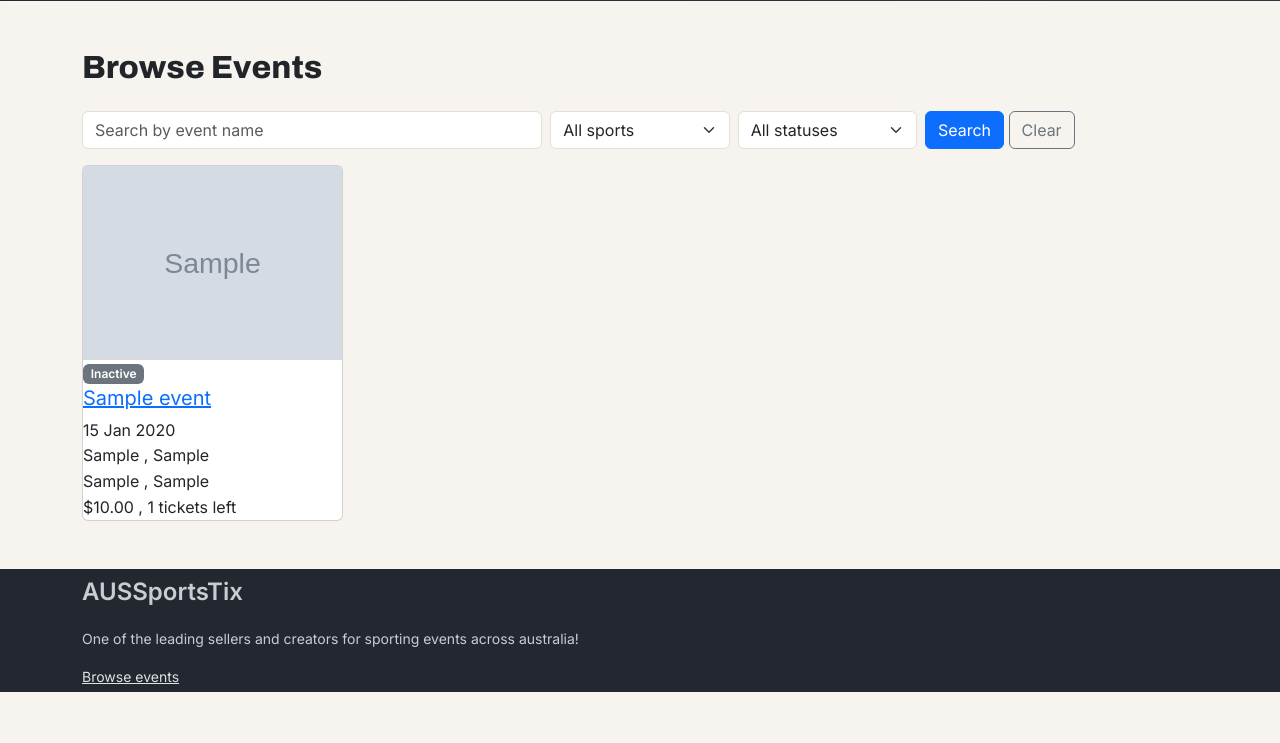
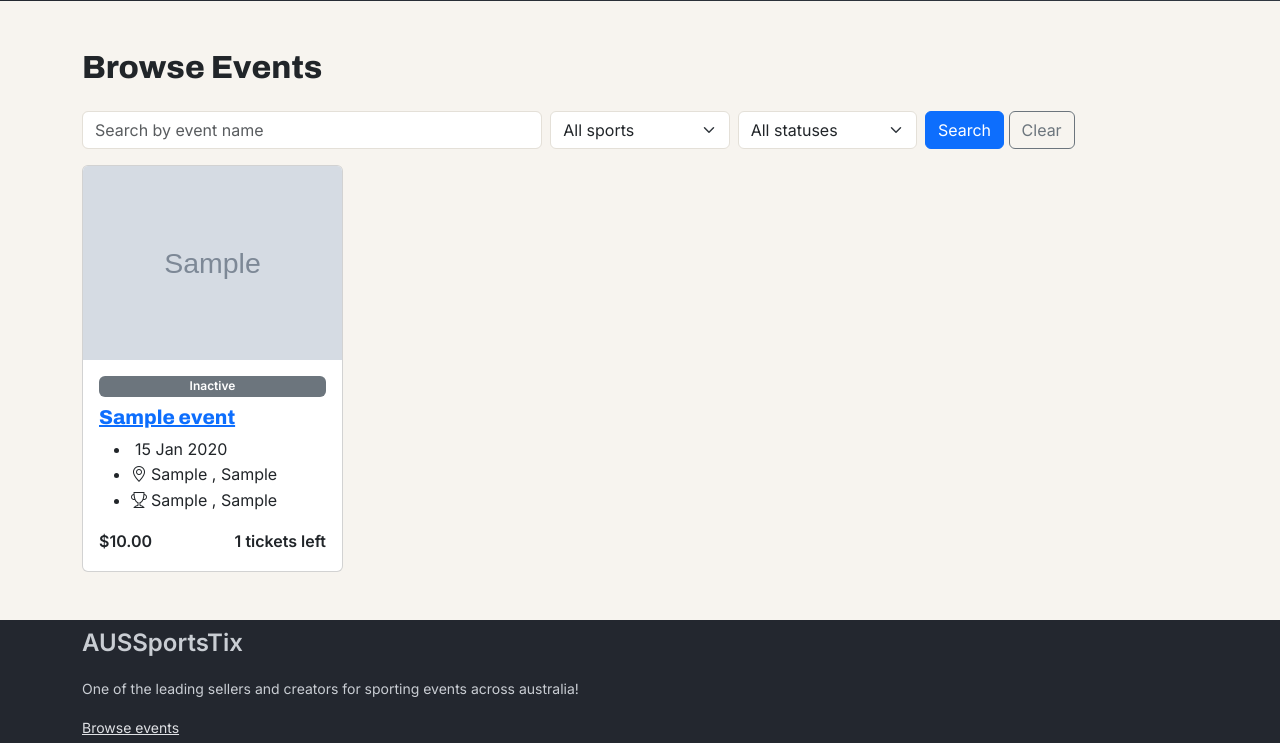
Before and after one commit to JoshK28/a2_group27, a Flask app: page / in a window 1280 px wide. Shown: the part 301-1044 px from the top of the page. Before the commit the page ends 993 px from the top, so only its background shows below. Run offline with Flask 3, Linux system fonts and the light colour scheme; tables that the repository leaves empty hold one stand-in row (values such as "Sample post"); grey boxes marked "Sample" are stand-in pictures; some libraries are stand-ins or nearby versions.

Commit message:
Improved formatting of event cards.

```diff
--- a/AUSSportsTix/templates/index.html
+++ b/AUSSportsTix/templates/index.html
@@ -69,20 +69,26 @@
 
                 <div class="card event-card h-100">
 
-                    <img src="{{ event.image }}">
+                    <img src="{{ event.image }}" class="card-img-top event event-card-img" alt="{{event.title}}">
 
-                    <div>
-                        <span class="badge text-bg-{{ badge[event.status] }}"> {{ event.status }} </span>
-                        <h5 class="card-title">
-                            <a href="{{ url_for('event.show', id=event.id) }}"> {{ event.title }} </a>
-                        </h5>
+                    <div class="card-body d-flex flex-column">
+                        <span class="badge text-bg-{{ badge[event.status] }} mb-2"> {{ event.status }} </span>
 
-                        <p class="card-text">
-                            {{ event.start.strftime('%d %b %Y') }} <br>
-                            {{ event.location }} , {{ event.city }} <br>
-                            {{ event.sport }} , {{ event.gender }} <br>
-                            ${{ '%.2f' % event.ticket_price }} , {{ event.tickets_remaining }} tickets left
-                        </p>
+                        <h3 class="h5 card-title">
+                            <a class="stretched-link" href="{{ url_for('event.show', id=event.id) }}"> {{ event.title }} </a>
+                        </h3>
+
+                        <!-- Display event details such as time,city, sport and gender.-->
+                        <ul >
+                            <li><i class="bi bi-calender-event me-1"></i>{{ event.start.strftime('%d %b %Y') }}</li>
+                            <li><i class="bi bi-geo-alt me-1"></i>{{ event.location }} , {{ event.city }}</li>
+                            <li><i class="bi bi-trophy me-1"></i>{{ event.sport }} , {{ event.gender }}</li>
+                        </ul>
+                        <!-- Price and availability of event tickets-->
+                        <div class="d-flex justify-content-between mt-auto fw-semibold">
+                            <span>${{ '%.2f' % event.ticket_price }}</span>
+                            <span>{{ event.tickets_remaining }}  tickets left</span>
+                        </div>
                     </div>
                 </div>
             </div>
```
